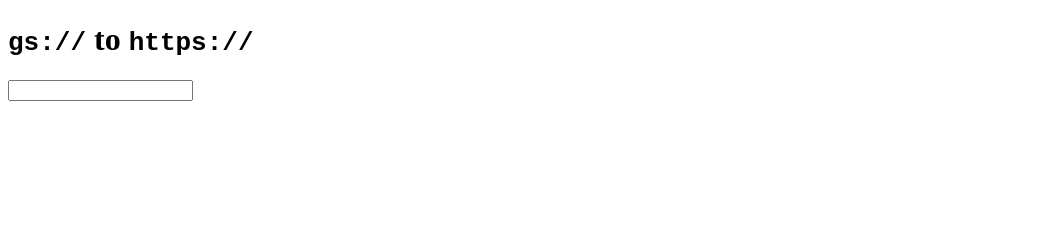
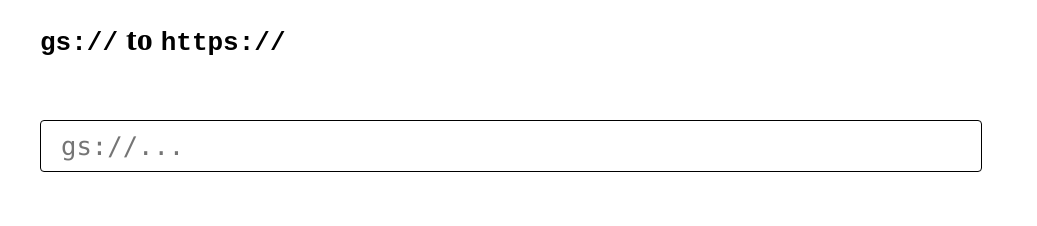
Before and after one commit to oscaro/gs2http, a plain HTML site: page index.html in a window 1280 px wide. Shown: the whole page, without its empty margins (0-1037 px from the left). Drawn offline with Linux system fonts and the light colour scheme.

Commit message:
add some style

```diff
--- a/index.html
+++ b/index.html
@@ -3,13 +3,44 @@
   <head>
     <meta charset="utf-8" />
     <title>gs to http</title>
+    <style>
+      .main {
+        max-width: 1200px;
+        margin: auto;
+      }
+      #gs {
+        margin-top: 20px;
+        margin-bottom: 10px;
+        border: 1px solid black;
+        border-radius: 4px;
+        padding: 10px 20px;
+        font-size: 1.6em;
+        font-family: monaco, monospace;
+        min-width: 300px;
+      }
+      #result {
+        font-size: 1.2em;
+        padding-left: 2px;
+      }
+      @media (min-width: 420px) { #gs { min-width: 400px; } }
+      @media (min-width: 768px) {
+        #gs {
+          margin-top: 40px;
+          margin-bottom: 20px;
+          min-width: 640px;
+        }
+      }
+      @media (min-width: 1200px) { #gs { min-width: 900px; } }
+    </style>
   </head>
   <body>
-    <h1><code>gs://</code> to <code>https://</code></h1>
-    <form action="#" id="form">
-      <input type="url" name="gs" id="gs" />
-    </form>
-    <pre><a id="result" href="#"></a></pre>
+    <div class="main">
+      <h1><code>gs://</code> to <code>https://</code></h1>
+      <form action="#" id="form">
+        <input type="url" name="gs" id="gs" placeholder="gs://..." autocomplete="off" />
+      </form>
+      <pre><a id="result" href="#"></a></pre>
+    </div>
     <script>
       (function() {
         var gsInput = document.getElementById("gs"),
```
